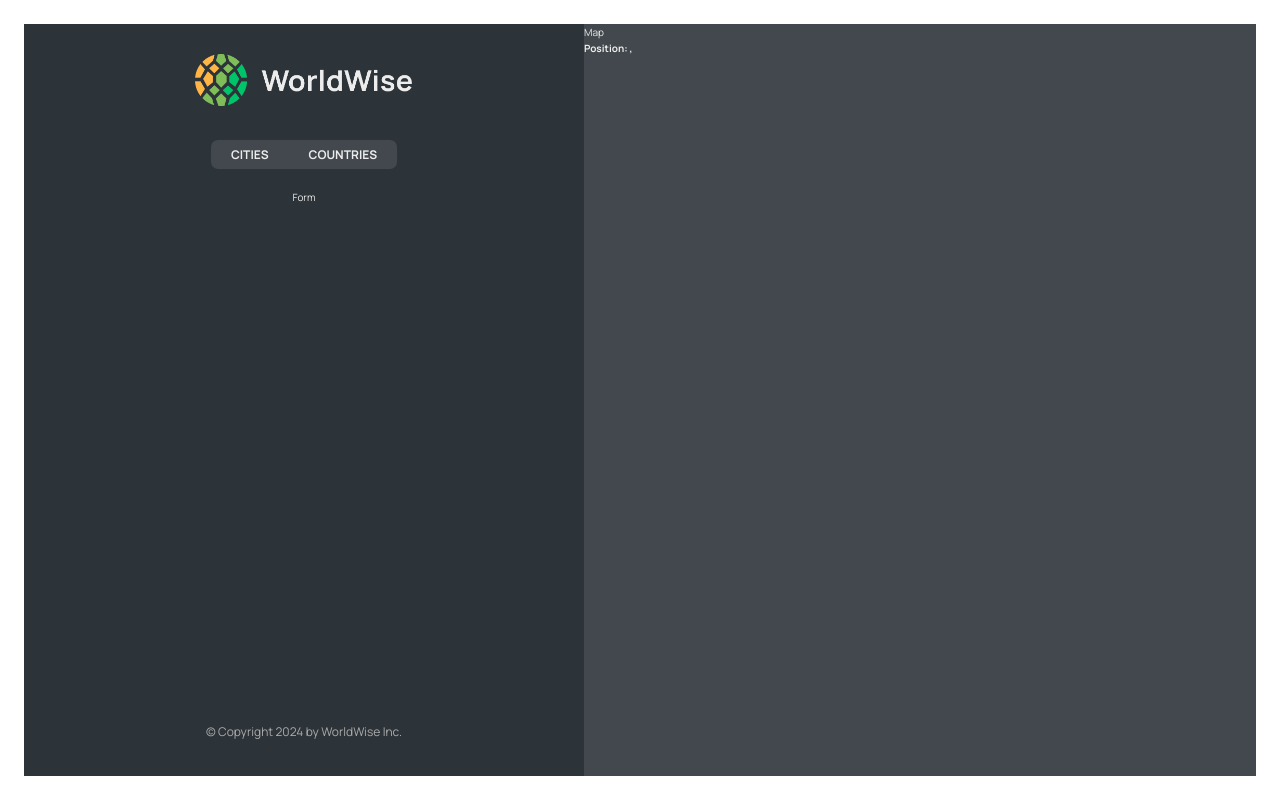
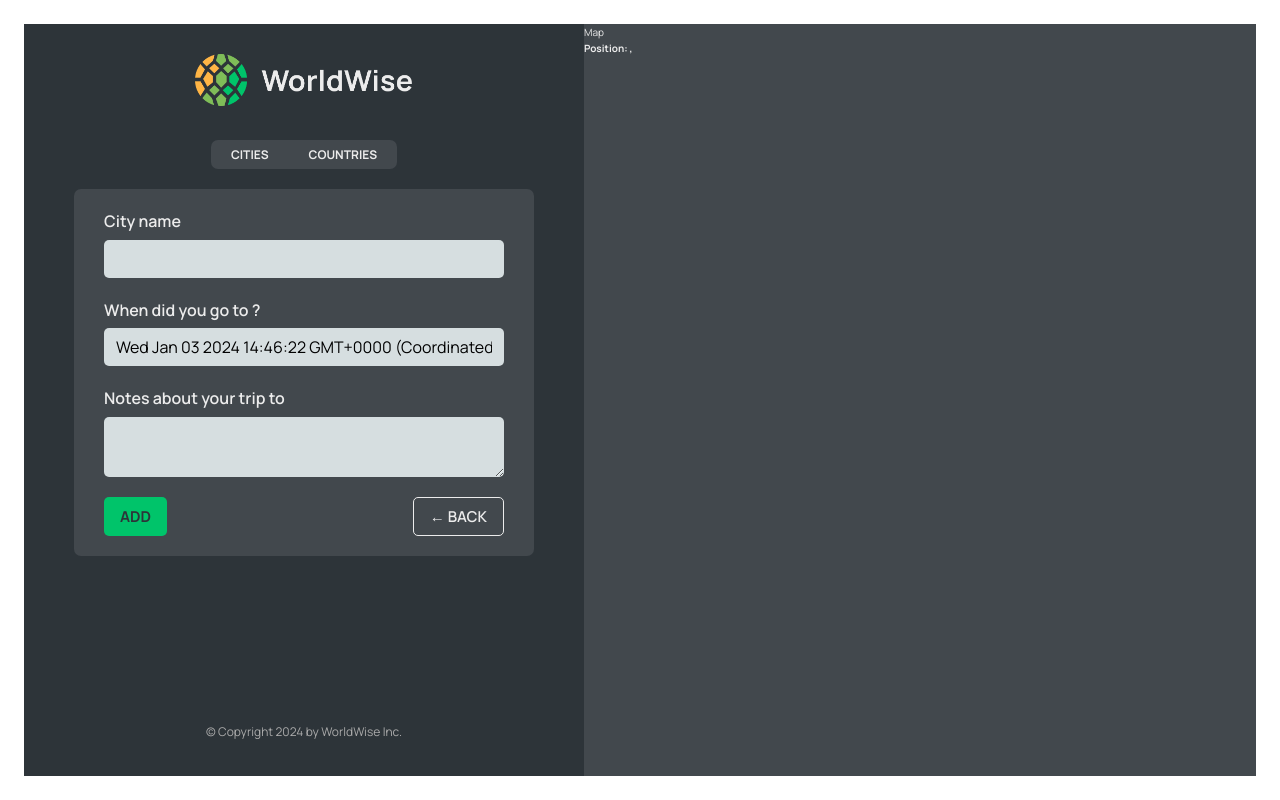
Before and after one commit to irada-garayeva/worldwise, a React (Vite) app: page /app/form in a window 1280 px wide. Built offline with nearby package versions, Linux system fonts and the light colour scheme; data requests are answered from the project's data file.

Commit message:
Programmatic navigation with useNavigate and <Navigate/>

```diff
--- a/src/App.jsx
+++ b/src/App.jsx
@@ -1,4 +1,4 @@
-import { BrowserRouter, Route, Routes } from "react-router-dom";
+import { BrowserRouter, Navigate, Route, Routes } from "react-router-dom";
 import Product from "./pages/Product";
 import HomePage from "./pages/HomePage";
 import Pricing from "./pages/Pricing";
@@ -9,6 +9,7 @@
 import CityList from "./components/CityList";
 import CountryList from "./components/CountryList";
 import City from "./components/City";
+import Form from "./components/Form";
 
 const BASE_URL = "http://localhost:8000";
 
@@ -40,10 +41,7 @@
         <Route path="pricing" element={<Pricing />} />
         <Route path="login" element={<Login />} />
         <Route path="app" element={<AppLayout />}>
-          <Route
-            index
-            element={<CityList cities={cities} isLoading={isLoading} />}
-          />
+          <Route index element={<Navigate to="cities" replace />} />
           <Route
             path="cities"
             element={<CityList cities={cities} isLoading={isLoading} />}
@@ -53,7 +51,7 @@
             path="countries"
             element={<CountryList cities={cities} isLoading={isLoading} />}
           />
-          <Route path="form" element={<p>Form</p>} />
+          <Route path="form" element={<Form />} />
         </Route>
         <Route path="*" element={<PageNotFound />} />
       </Routes>
--- /dev/null
+++ b/src/components/Button.jsx
@@ -0,0 +1,10 @@
+import styles from "./Button.module.css";
+function Button({ children, onClick, type }) {
+  return (
+    <button onClick={onClick} className={`${styles.btn} ${styles[type]}`}>
+      {children}
+    </button>
+  );
+}
+
+export default Button;
--- a/src/components/Form.jsx
+++ b/src/components/Form.jsx
@@ -3,6 +3,8 @@
 import { useState } from "react";
 
 import styles from "./Form.module.css";
+import Button from "./Button";
+import { useNavigate } from "react-router-dom";
 
 export function convertToEmoji(countryCode) {
   const codePoints = countryCode
@@ -17,6 +19,7 @@
   const [country, setCountry] = useState("");
   const [date, setDate] = useState(new Date());
   const [notes, setNotes] = useState("");
+  const navigate = useNavigate();
 
   return (
     <form className={styles.form}>
@@ -49,8 +52,16 @@
       </div>
 
       <div className={styles.buttons}>
-        <button>Add</button>
-        <button>&larr; Back</button>
+        <Button type="primary">Add</Button>
+        <Button
+          type="back"
+          onClick={(e) => {
+            e.preventDefault();
+            navigate(-1);
+          }}
+        >
+          &larr; Back
+        </Button>
       </div>
     </form>
   );
--- a/src/components/Map.jsx
+++ b/src/components/Map.jsx
@@ -1,14 +1,15 @@
-import { useSearchParams } from "react-router-dom";
+import { useNavigate, useSearchParams } from "react-router-dom";
 import styles from "./Map.module.css";
 
 function Map() {
   const [searchParams, setSearchParams] = useSearchParams();
+  const navigate = useNavigate();
 
   const lat = searchParams.get("lat");
   const lng = searchParams.get("lng");
 
   return (
-    <div className={styles.mapContainer}>
+    <div className={styles.mapContainer} onClick={() => navigate("form")}>
       Map
       <h4>
         Position: {lat}, {lng}
```
